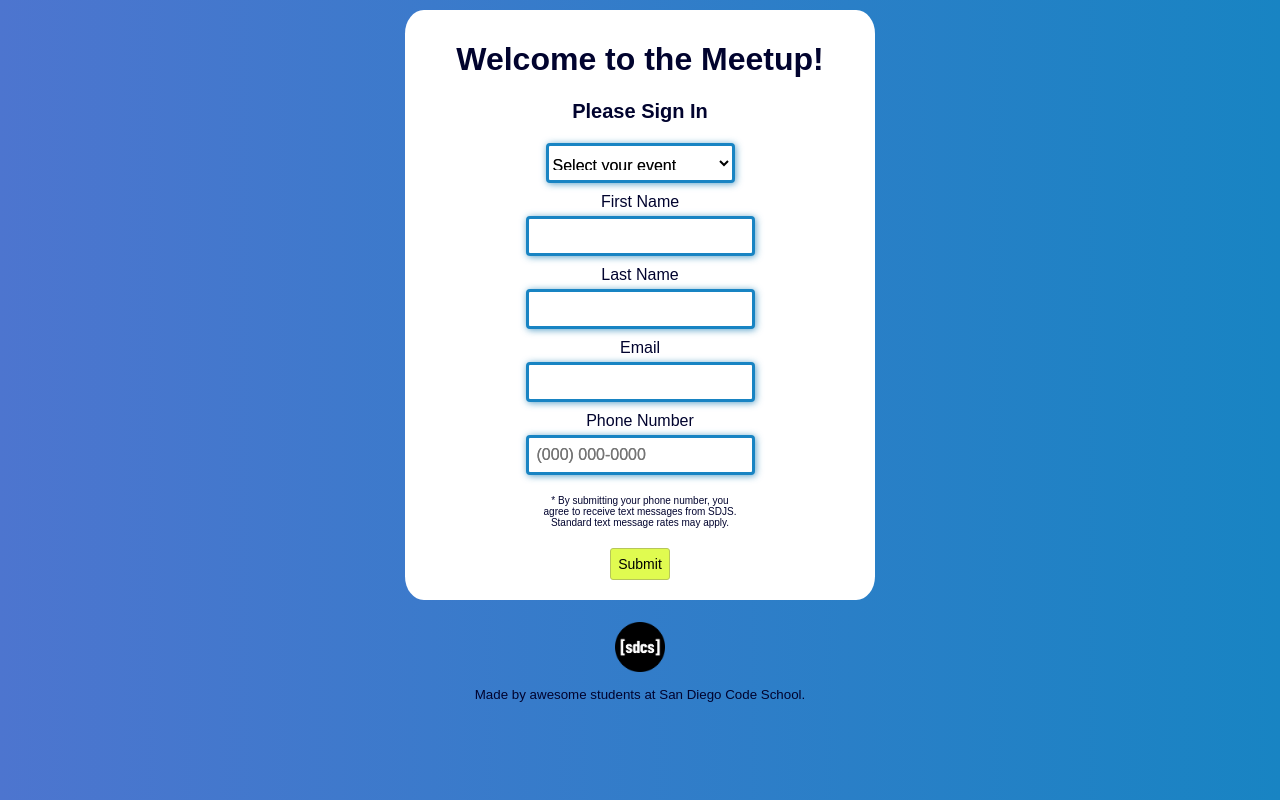
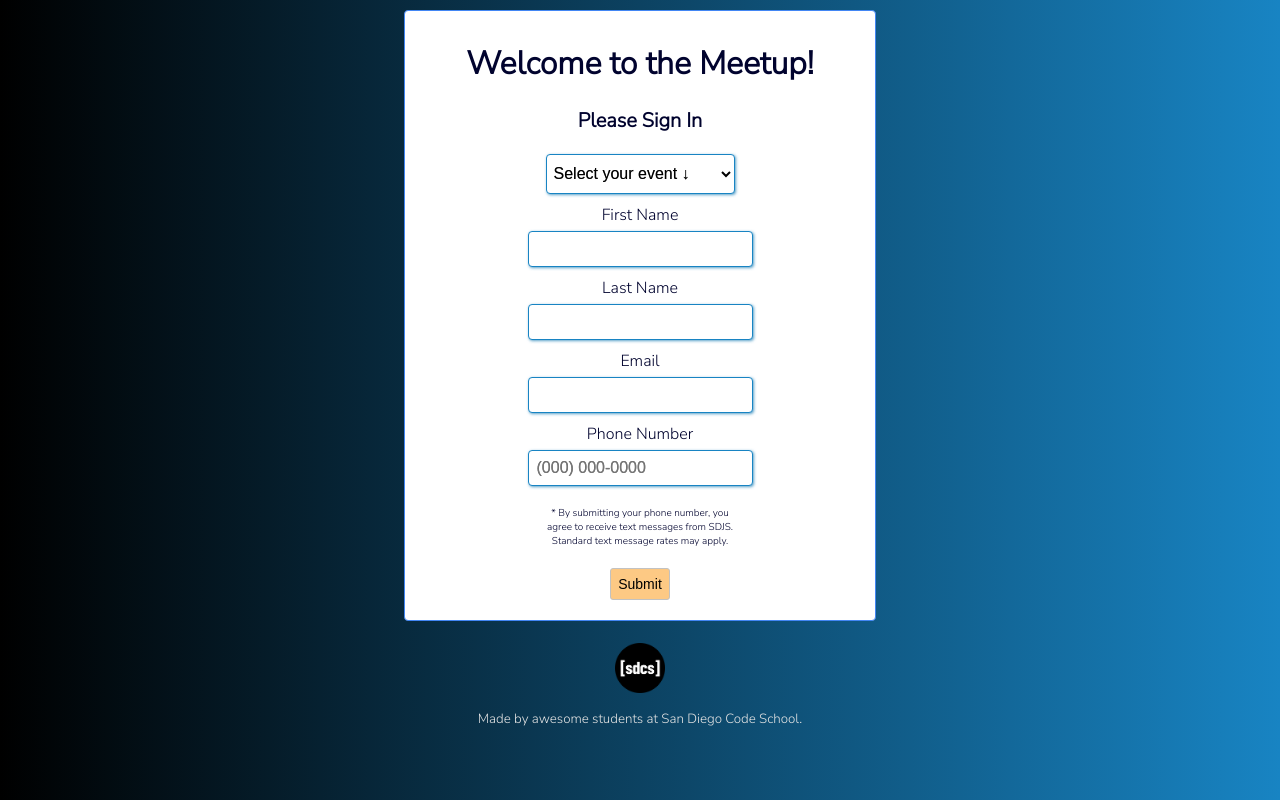
Before and after one commit to sandiegojs/sdjs-checkin-pwa, a website: page public/index.html in a window 1280 px wide. Drawn offline with Linux system fonts and the light colour scheme.

Commit message:
I introduced some styling to the landing page. > Added a new font 'Nunito Sans' from Google Fonts > Decreased background-radius on container for a more modern look > Changed submit button color to compliment the blue colors more > Decreased border size of input forms for a more streamlined look > Added padding to event_dropdown input form to ensure default text fits (it was cut off) > Changed background color - there is currently a gradient > Added thin border line to container > Removed green border color when input field was active - changed to same blue but removed drop shadow to make it appear as a button press

```diff
--- a/public/index.html
+++ b/public/index.html
@@ -19,7 +19,7 @@
 
             <div>
                 <select id='event_dropdown'>
-                    <option value="">Select your event</option>
+                    <option value="">  Select your event &darr; </option>
                     <option value="1">San Diego Tech Coffee</option>
                     <option value="2">Blockchain & Brews</option>
                     <option value="3">Robot Framework San Diego</option>
@@ -60,11 +60,13 @@
         <a href="https://www.sdcs.io/" target="_blank">
             <img id='logo' src="images/sdcs_logo.png" alt="San Diego Code School logo" />
         </a>
-        <p>Made by awesome students at San Diego Code School.</p>
+        <p id="made-by-text"> Made by awesome students at San Diego Code School.</p>
     </div>
     <script src="main.js"></script>
     <link rel="manifest" href="./manifest.json" />
     <script src="sw.js"></script>
+    <link href="https://fonts.googleapis.com/css?family=Nunito+Sans:300&display=swap" rel="stylesheet">
+
 </body>
 
 </html>
--- a/public/style.css
+++ b/public/style.css
@@ -9,10 +9,10 @@ body {
   ); /* Chrome 10-25, Safari 5.1-6 */
   background: linear-gradient(
     to right,
-    #4d75cf,
+    #000000,
     #1884c3
-  ); /* W3C, IE 10+/ Edge, Firefox 16+, Chrome 26+, Opera 12+, Safari 7+ */
-  font-family: Arial, Helvetica, sans-serif;
+  );
+  font-family: 'Nunito Sans', sans-serif;;
   color: #01032e;
 }
 .container {
@@ -20,7 +20,10 @@ body {
   margin: 10px auto 0 auto;
   padding: 10px;
   background: white;
-  border-radius: 4%;
+  border-style: solid;
+  border-color: #4286f4;
+  border-width: 1px;
+  border-radius: 4px;
   text-align: center;
   min-height: 400px;
 }
@@ -43,6 +46,10 @@ p {
   font-size: 10pt;
 }
 
+#made-by-text {
+  color: rgb(228, 228, 228);
+}
+
 #disclaimer {
   font-size: 7.5pt;
   width: 20em;
@@ -52,12 +59,13 @@ p {
 
 button {
   margin: 10px 0;
-  border: solid #b7c65a 1px;
+  border: solid #c2c2c2 1px;
   border-radius: 3px;
   padding: 7px;
-  background: rgb(224, 251, 80);
+  background: rgb(253, 201, 132);
   font-size: 14px;
   outline: none;
+  color: black;
 }
 
 @media (max-width: 600px) {
@@ -65,6 +73,7 @@ button {
     width: 90vw;
     text-align: center;
     font-size: 90%;
+    border-radius: 4px;
   }
   input {
     display: block;
@@ -77,18 +86,19 @@ input {
   margin: auto;
   padding: 8px;
   font-size: 16px;
-  border-width: 3px;
+  border-width: 1px;
   border-color: #1884c3;
   background-color: #ffffff;
   color: #000000;
   border-style: solid;
   border-radius: 4px;
-  box-shadow: 1px 1px 7px rgba(32, 128, 182, 0.75);
+  box-shadow: 1px 1px 3px rgba(32, 128, 182, 0.75);
   text-shadow: 0px 0px 0px rgba(66, 66, 66, 0.75);
 }
 input:focus {
   outline: none;
-  border-color: rgb(224, 251, 80);
+  border-color: rgba(32, 128, 182, 0.75);
+  box-shadow: none;
 }
 
 .image-wrapper {
@@ -113,13 +123,14 @@ input:focus {
   margin-bottom: 10px;
   padding: 10px 0px;
   font-size: 16px;
-  border-width: 3px;
+  padding: 3px;
+  border-width: 1px;
   border-color: #1884c3;
+  border-radius: 4px;
   background-color: #ffffff;
   color: #000000;
   border-style: solid;
-  border-radius: 4px;
-  box-shadow: 1px 1px 7px rgba(32, 128, 182, 0.75);
+  box-shadow: 1px 1px 3px rgba(32, 128, 182, 0.75);
   text-shadow: 0px 0px 0px rgba(66, 66, 66, 0.75);
   max-width: 189px;
   height: 40px;
@@ -127,7 +138,8 @@ input:focus {
 
 #event_dropdown:focus {
   outline: none;
-  border-color: rgb(224, 251, 80);
+  border-color: rgba(32, 128, 182, 0.75);
+  box-shadow: none;
 }
 
 #people {
```
